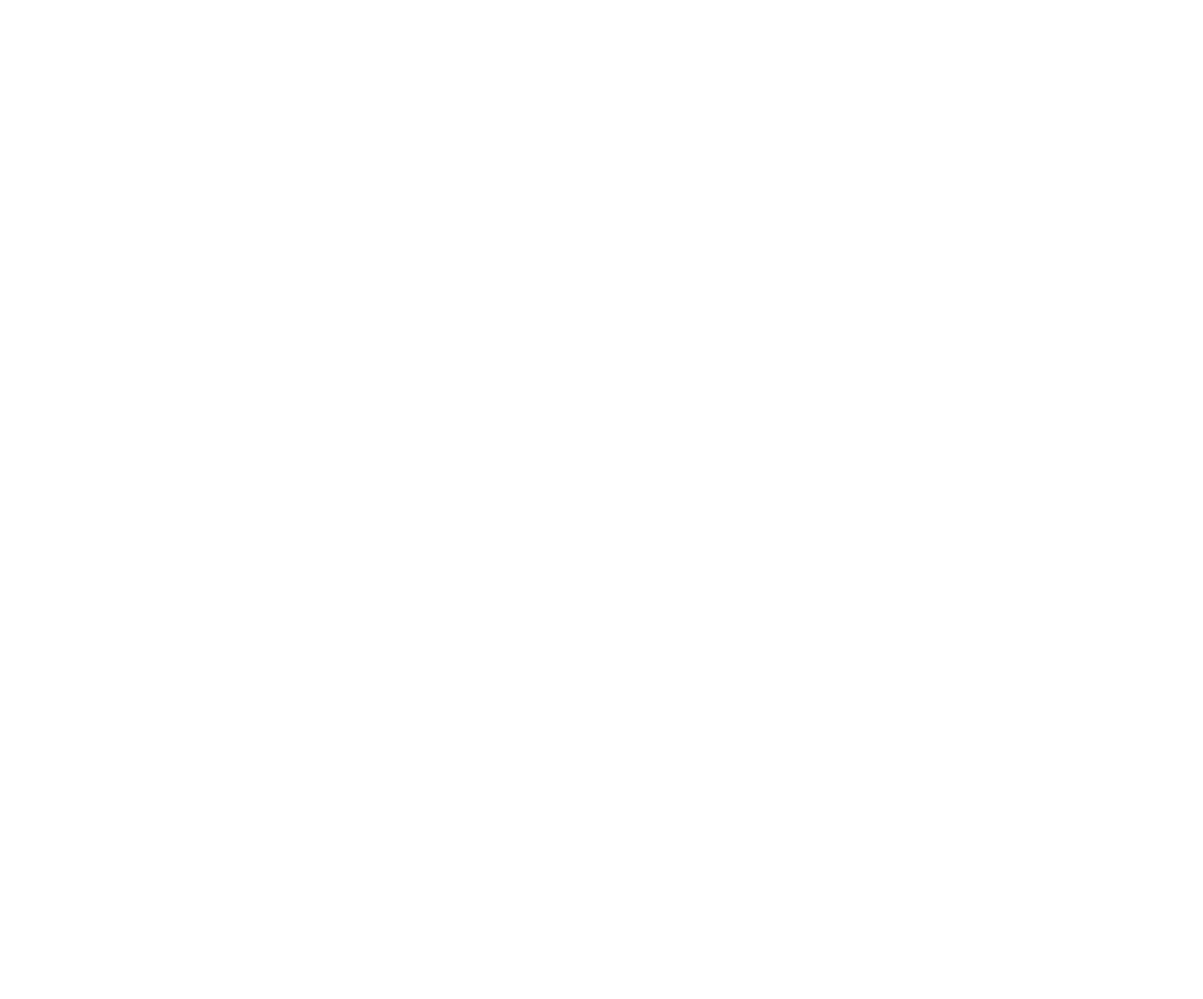
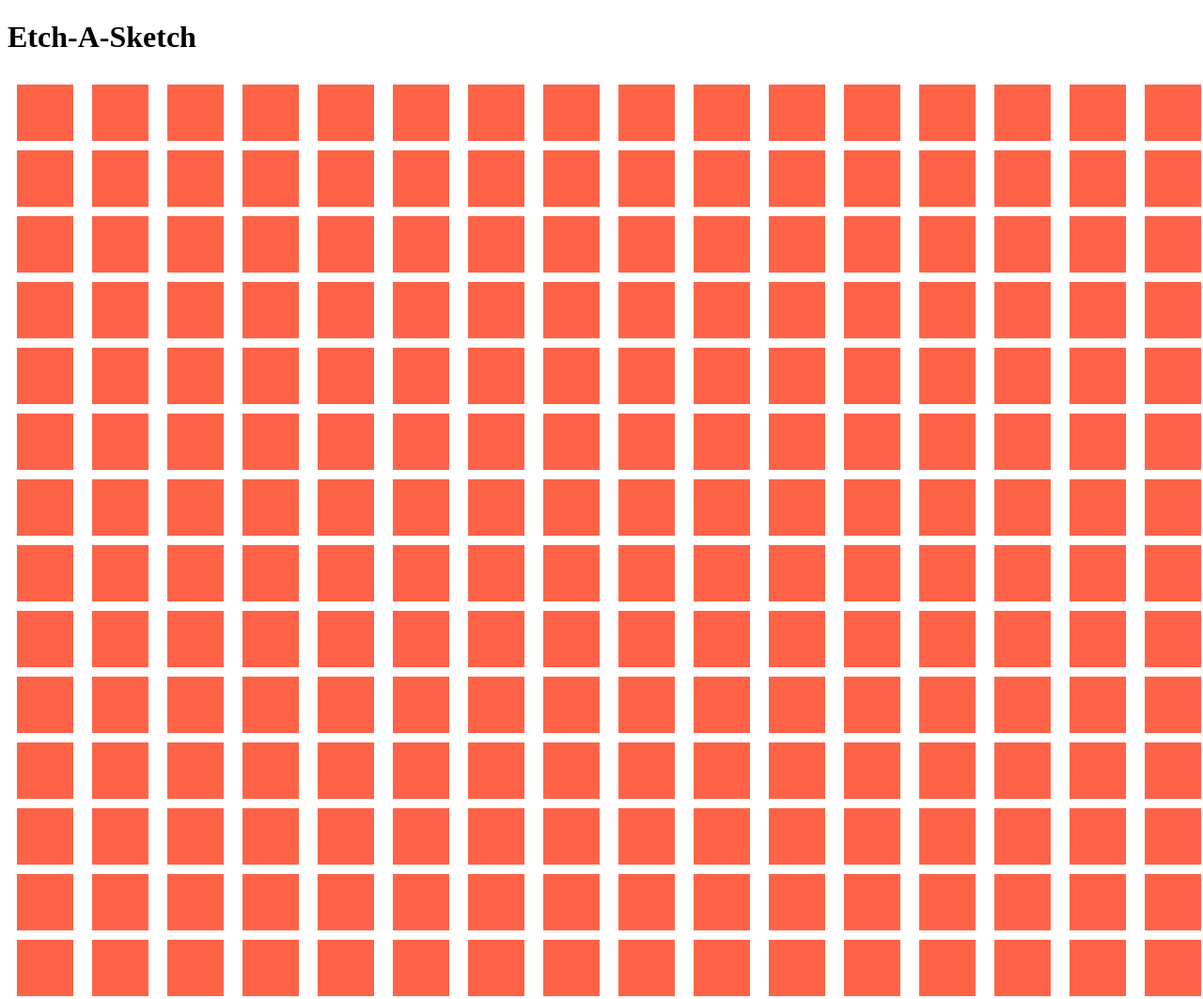
Before and after one commit to wolfSkullCave/etch-a-sketch, a plain HTML site: page index.html in a window 1280 px wide. Shown: the top 1063 px of the page at 94% size. Before the commit the page ends 800 px from the top, so only its background shows below. Drawn offline with Linux system fonts and the light colour scheme.

Commit message:
Added div grid

```diff
--- a/index.html
+++ b/index.html
@@ -5,11 +5,14 @@
     <meta name="viewport" content="width=device-width, initial-scale=1.0">
     <title>Etch-A-Sketch</title>
 
-    <style src="style.css"></style>
+    <link rel="stylesheet" href="style.css">
     <script async src="script.js"></script>
 </head>
 <body>
-    <div id="container"></div>
+    <h1>Etch-A-Sketch</h1>
+    <div id="container">
+
+    </div>
 
 </body>
 </html>
--- a/script.js
+++ b/script.js
@@ -0,0 +1,19 @@
+// create a 16x16 grid
+const container = document.querySelector('#container')
+
+// crate 16 rows each with 16 div block in them
+rowLoop:
+for (let i = 0; i < 16; i++) {
+    const row = document.createElement('div')
+    container.appendChild(row)
+
+    columnLoop:
+    for (let j = 1; j <= 16; j++) {
+        // crate div
+        const div = document.createElement('div')
+        div.setAttribute('class', 'item')
+        // div.textContent = j
+        // add div to container
+        row.appendChild(div)
+    }
+}
--- a/style.css
+++ b/style.css
@@ -0,0 +1,19 @@
+#container {
+ display: flex;
+ flex-wrap: row wrap;
+ justify-content: space-around;
+}
+
+.item {
+    background-color: tomato;
+    padding: 5px;
+    width: 50px;
+    height: 50px;
+    margin: 10px;
+    text-align: center;
+    color: white;
+}
+
+div {
+    display: block;
+}
```
